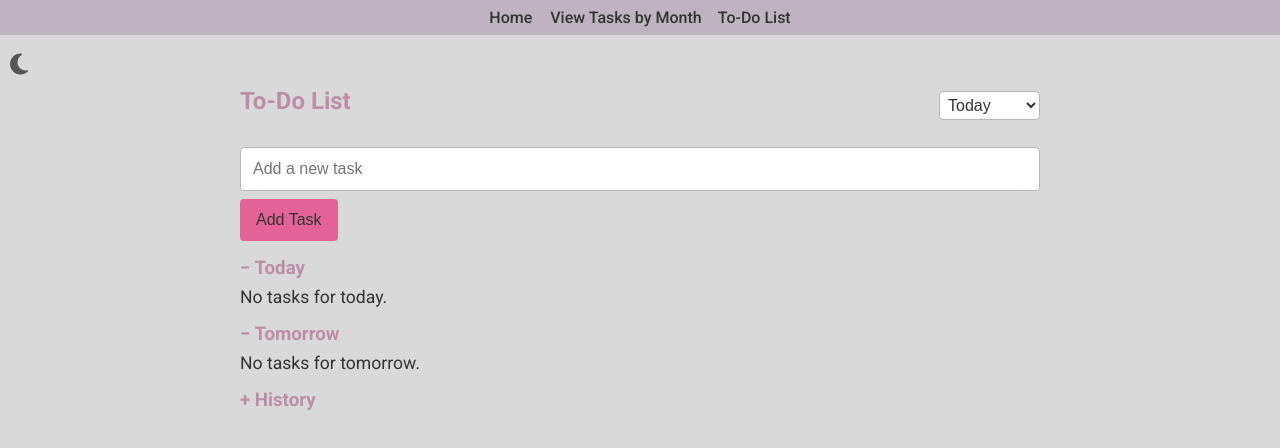
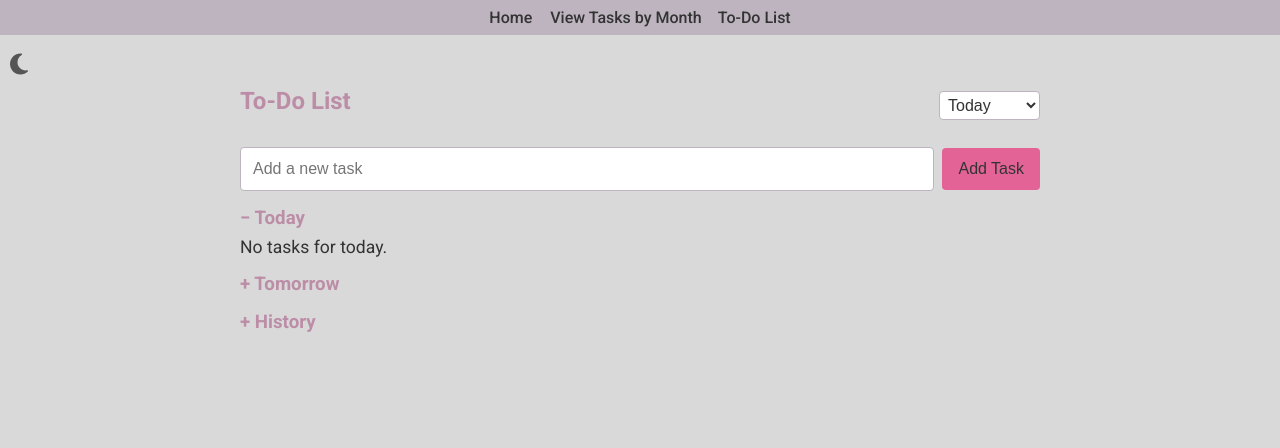
Before and after one commit to Savinesa/TaskManagement, a React (Vite) app: page /todo in a window 1280 px wide. Shown: the top 448 px of the page. Built offline with nearby package versions, Linux system fonts and the light colour scheme.

Commit message:
Added Todo List

```diff
--- a/src/components/ToDoList.jsx
+++ b/src/components/ToDoList.jsx
@@ -9,7 +9,7 @@ const ToDoList = () => {
   const [taskDate, setTaskDate] = useState("today"); // Default to "Today"
   const [expandedSections, setExpandedSections] = useState({
     today: true,
-    tomorrow: true,
+    tomorrow: false,
     history: false,
   });
 
@@ -121,18 +121,31 @@ const ToDoList = () => {
         </select>
       </div>
 
-      <div className="task-timer__form">
+      <div
+        //className="task-timer__form"
+        style={{
+          display: "flex",
+          justifyContent: "space-between",
+          alignItems: "center",
+          marginBottom: "16px",
+        }}
+      >
         <input
           type="text"
           className="input"
           value={newTask}
           onChange={(e) => setNewTask(e.target.value)}
           placeholder="Add a new task"
+          style={{ flex: 1, marginRight: "8px", marginBottom: "0px" }} // Flex-grow for input, margin for spacing
         />
+        <button
+          className="button"
+          onClick={addTask}
+          style={{ flexShrink: 0 }} // Prevent button from shrinking
+        >
+          Add Task
+        </button>
       </div>
-      <button className="button" onClick={addTask}>
-        Add Task
-      </button>
 
       {/* Expandable Sections */}
 
```
